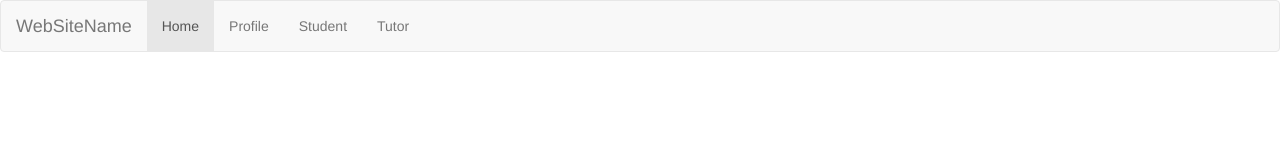
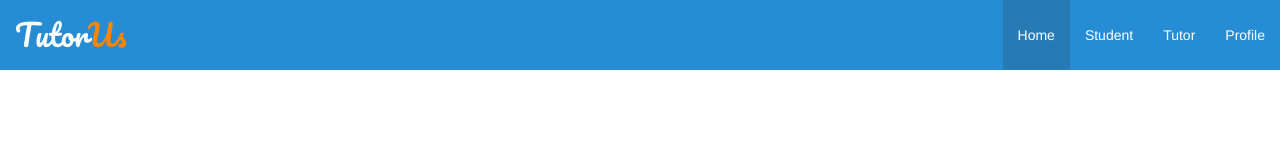
Before and after one commit to grayjin/tutor, a website: page public/index.html in a window 1280 px wide. Drawn offline with nearby package versions, Linux system fonts and the light colour scheme; some packages are replaced by stand-ins of ours.

Commit message:
added prettiness to things

```diff
--- a/public/css/stylesheet.css
+++ b/public/css/stylesheet.css
@@ -0,0 +1,52 @@
+html,
+body{
+  padding:0;
+  margin:0;
+}
+
+html {
+  box-sizing: border-box;
+}
+*, *:before, *:after {
+  box-sizing: inherit;
+}
+
+.wrapper{
+	margin-top:70px;
+}
+
+/************* navbar *******************/
+
+.navbar-brand{
+	margin-top: 10px;
+	font-family:'Pacifico', Helvetica;
+	font-size: 30px;
+}
+
+li a{
+	color:white;
+}
+
+.navbar-nav {
+	height:70px;
+	padding-left: 10%;
+}
+
+.navbar-nav > li >a{
+	height:70px;
+	padding-top: 25px;
+}
+
+.navbar-nav > li > a:hover,
+.navbar-nav > li > a:focus {
+    background-color: #267bb7;
+    color:white;
+}
+
+.active {
+	background-color: #267bb7;
+}
+
+.container-fluid{
+	background-color: #268dd5;
+}
--- a/public/index.html
+++ b/public/index.html
@@ -3,29 +3,31 @@
 
 <head>
 	<title>TutorUs</title>
+	<link rel="stylesheet" href="https://maxcdn.bootstrapcdn.com/bootstrap/3.3.5/css/bootstrap.min.css" integrity="sha512-dTfge/zgoMYpP7QbHy4gWMEGsbsdZeCXz7irItjcC3sPUFtf0kuFbDz/ixG7ArTxmDjLXDmezHubeNikyKGVyQ==" crossorigin="anonymous">
 	<link rel="stylesheet" type="text/css" href="css/stylesheet.css"/><!-- Latest compiled and minified CSS -->
-	<link rel="stylesheet" href="https://maxcdn.bootstrapcdn.com/bootstrap/3.3.5/css/bootstrap.min.css" integrity="sha512-dTfge/zgoMYpP7QbHy4gWMEGsbsdZeCXz7irItjcC3sPUFtf0kuFbDz/ixG7ArTxmDjLXDmezHubeNikyKGVyQ==" crossorigin="anonymous">
+	<link href='https://fonts.googleapis.com/css?family=Pacifico' rel='stylesheet' type='text/css'>
 	<base href="/"></base>
 </head>
 
 <body>
-<nav class="navbar navbar-default">
+<nav class="navbar navbar-fixed-top my-nav">
   	<div class="container-fluid">
     <div class="navbar-header">
-      <a class="navbar-brand" href="#">WebSiteName</a>
+      <a class="navbar-brand" href="/"><span style="color:white">Tutor</span><span style="color:#ff8400">Us</span></a>
     </div>
     <div>
-      <ul class="nav navbar-nav">
-        <li class="active"><a href="#">Home</a></li>
-        <li><a href="/profile">Profile</a></li>
+      <ul class="nav navbar-nav navbar-right">
+        <li class="active"><a href="/">Home</a></li>
         <li><a href="/student">Student</a></li>
         <li><a href="/tutor">Tutor</a></li>
+        <li><a href="/profile">Profile</a></li>
       </ul>
     </div>
   </div>
 	</nav>
-
-<ng-view></ng-view>
+<div class="wrapper">
+	<ng-view></ng-view>
+</div>
 
     <script src="https://ajax.googleapis.com/ajax/libs/angularjs/1.4.5/angular.min.js"></script>
     <script src="https://ajax.googleapis.com/ajax/libs/angularjs/1.4.5/angular-route.js"></script>
```
